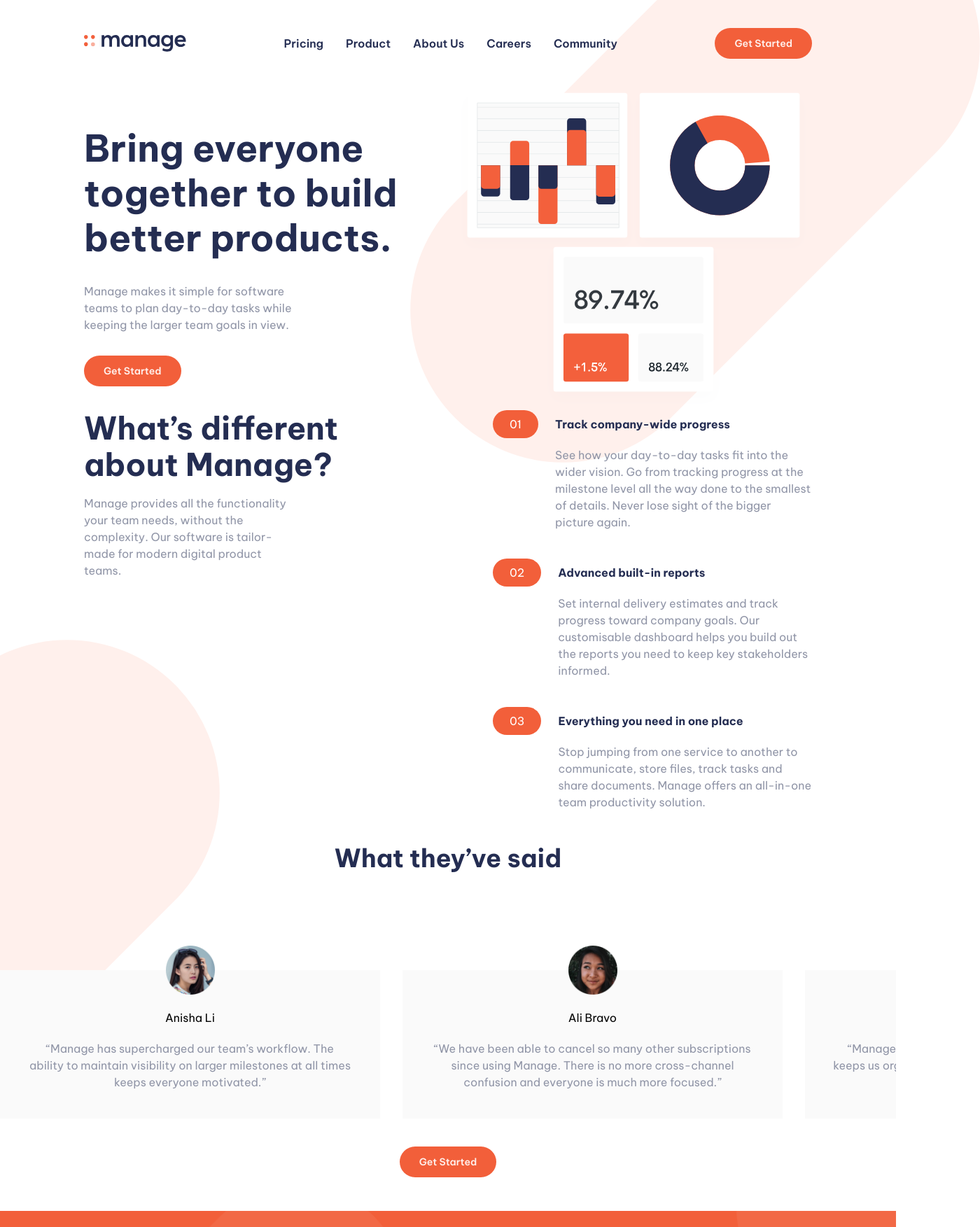
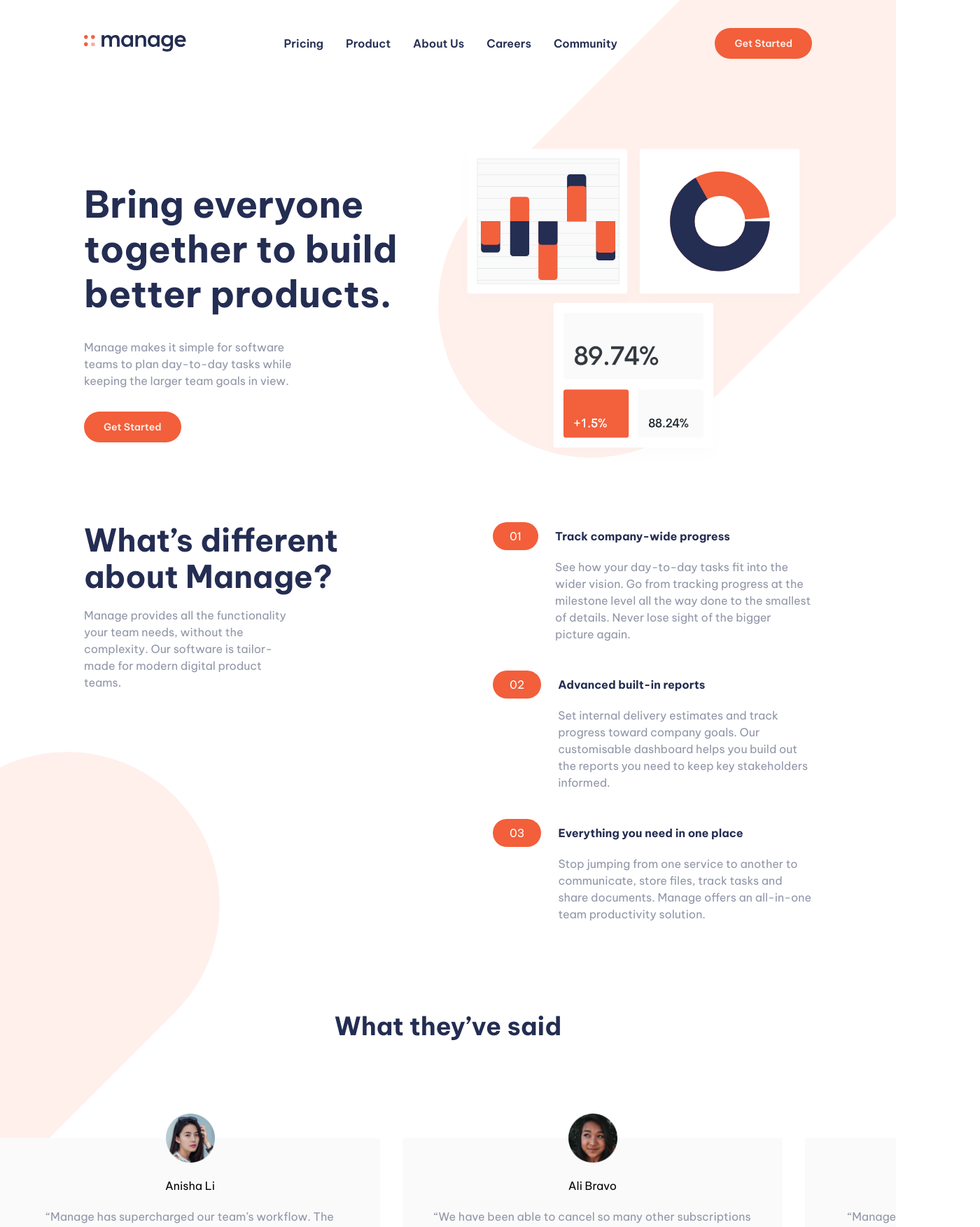
Before and after one commit to akarsh1028/manage-landing-page, a Next.js app: page / in a window 1280 px wide. Shown: the top 1753 px of the page at 70% size, 1400 px wide, since content can reach past the window. Built offline with nearby package versions, Linux system fonts and the light colour scheme.

Commit message:
code structure change

```diff
--- a/app/components/Navbar.js
+++ b/app/components/Navbar.js
@@ -1,10 +1,14 @@
 import React from 'react'
 import Button from './inputs/Button'
 import Logo from './Svgs/Logo'
+import FirstView from './sections/FirstView'
+import Image from 'next/image'
 
 const Navbar = () => {
   return (
-    <nav className="spacing flex justify-between items-center py-10">
+    <div className='spacing relative overflow-hidden'>
+      <Image src="/images/bg-tablet-pattern.svg" alt='tablet-pattern' className='absolute top-[-160px] right-[-160px] z-[-1]' width="814" height="814" />
+      <nav className="flex justify-between items-center py-10">
         <Logo color="#242D52"/>
         <ul className='flex items-center gap-8'>
           <li className='greyText'>Pricing</li>
@@ -15,6 +19,8 @@ const Navbar = () => {
         </ul>
         <Button label='Get Started' />
       </nav>
+      <FirstView/>
+    </div>
   )
 }
 
--- a/app/components/sections/FirstView.js
+++ b/app/components/sections/FirstView.js
@@ -4,8 +4,7 @@ import Button from '../inputs/Button'
 
 const FirstView = () => {
   return (
-    <section className='spacing my-20'>
-      <Image src="/images/bg-tablet-pattern.svg" alt='tablet-pattern' className='absolute top-[-153px] right-[-120px] z-[-1]' width="814" height="814" />
+    <section className='my-20'>
       <div className='flex justify-between z-10 gap-5'>
         <div className='flex flex-col w-1/2 gap-8'>
           <h1 className='mt-[3.5rem] font-bold text-darkblue leading-[4rem] text-[3.3rem]'>Bring everyone together to build better products.</h1>
--- a/app/components/sections/SecondView.js
+++ b/app/components/sections/SecondView.js
@@ -1,10 +1,13 @@
-import { points } from '@/app/constants'
+import { points, reviews } from '@/app/constants'
 import Image from 'next/image'
 import React from 'react'
+import Cards from '../inputs/Cards'
+import Button from '../inputs/Button'
 
 const SecondView = () => {
   return (
-    <section className='spacing flex justify-between gap-32 relative'>
+    <section className='max-w-[1440px] m-auto overflow-hidden relative'>
+      <div className='flex justify-between px-[120px] gap-32 relative'>
         <div className='flex-1'>
           <h2 className='font-bold text-darkblue leading-[3.3rem] text-[2.8rem] mb-4'>What’s different about Manage?</h2>
           <p className='text-darkgrayishblue w-8/12'>Manage provides all the functionality your team needs, without the complexity. Our software is tailor-made for modern digital product teams. </p>
@@ -21,6 +24,16 @@ const SecondView = () => {
           ))}
         </div>
         <Image src="/images/bg-tablet-pattern.svg" alt='tablet-pattern' className='absolute bottom-[-570px] left-[-500px] z-[-1]' width="814" height="814" />
+      </div>
+      <div className='flex flex-col gap-10 items-center py-12 my-20'>
+        <h2 className='text-darkblue text-4xl font-bold mb-16'>What they’ve said</h2>
+        <div className='flex gap-8 pt-9 overflow-x-auto w-full no-scrollbar'>
+          {reviews.map((item) => (
+            <Cards key={item.name} item={item} />
+          ))}
+        </div>
+        <Button label='Get Started' />
+      </div>
     </section>
   )
 }
--- a/app/components/sections/Testimonial.js
+++ /dev/null
@@ -1,20 +0,0 @@
-import React from 'react'
-import Button from '../inputs/Button'
-import { reviews } from '@/app/constants'
-import Cards from '../inputs/Cards'
-
-const Testimonial = () => {
-  return (
-    <section className='testimonial spacing flex flex-col gap-10 items-center py-12 my-28'>
-      <h2 className='text-darkblue text-4xl font-bold mb-16'>What they’ve said</h2>
-      <div className='flex gap-8 pt-9 overflow-x-auto w-full no-scrollbar'>
-        { reviews.map((item) => (
-          <Cards key={item.name} item={item}/>
-        ) ) }
-      </div>
-      <Button label='Get Started' />
-    </section>
-  )
-}
-
-export default Testimonial
--- a/app/globals.css
+++ b/app/globals.css
@@ -46,9 +46,5 @@ body {
   padding-inline: 120px;
 }
 
-.testimonial {
-  padding-inline: 0;
-}
-
 .attribution { font-size: 11px; text-align: center; }
 .attribution a { color: hsl(228, 45%, 44%); }
--- a/app/page.js
+++ b/app/page.js
@@ -1,14 +1,10 @@
-import FirstView from "./components/sections/FirstView";
 import SecondView from "./components/sections/SecondView";
 import Simplify from "./components/sections/Simplify";
-import Testimonial from "./components/sections/Testimonial";
 
 export default function Home() {
   return (
     <>
-      <FirstView />
       <SecondView/>
-      <Testimonial />
       <Simplify />
     </>
   )
```
Lines whose indentation alone changed are shown as unchanged.
